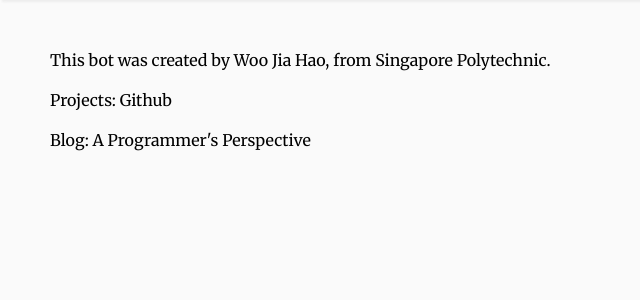
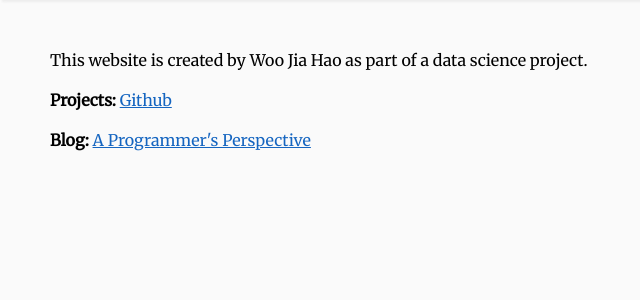
Before and after one commit to woojiahao/pds-analysis, a Flask app: page /about in a window 1280 px wide. Shown: the part 97-397 px from the top of the page, without its empty margins (0-640 px from the left). Run offline with Flask 2, Linux system fonts and the light colour scheme.

Commit message:
fixed about page formatting

```diff
--- a/app/routes.py
+++ b/app/routes.py
@@ -5,6 +5,7 @@
 
 @app.route('/')
 @app.route('/home')
+@app.route('/analysis')
 def home():
 	return render_template('home.html', page='Home')
 
--- a/app/static/css/styles.css
+++ b/app/static/css/styles.css
@@ -61,7 +61,7 @@
     left: 0;
     right: 0;
     height: 3px;
-    background-color: #ff5252;
+    background-color: #2196F3;
     bottom: -5px;
     transform: scaleY(0);
     transform-origin: bottom;
@@ -70,7 +70,7 @@
 
 nav > ul li:hover {
     cursor: pointer;
-    color: #ff5252;
+    color: #2196F3;
 }
 
 nav > ul li:hover::before {
@@ -86,3 +86,8 @@
 div.content {
     margin: 0 50px;
 }
+
+.about a {
+    color: #1565C0;
+    text-decoration: underline;
+}
--- a/app/templates/about.html
+++ b/app/templates/about.html
@@ -1,8 +1,8 @@
 {% extends 'base.html' %}
 {% block content %}
-<div class="content">
-    <p>This bot was created by Woo Jia Hao, from Singapore Polytechnic.</p> <br>
-    <p>Projects: <a href="https://github.com/woojiahao">Github</a></p><br>
-    <p>Blog: <a href="https://woojiahao.github.io/blog">A Programmer's Perspective</a></p>
+<div class="content about">
+    <p>This website is created by Woo Jia Hao as part of a data science project.</p> <br>
+    <p><b>Projects:</b> <a href="https://github.com/woojiahao">Github</a></p><br>
+    <p><b>Blog:</b> <a href="https://woojiahao.github.io/blog" >A Programmer's Perspective</a></p>
 </div>
 {% endblock %}
```
